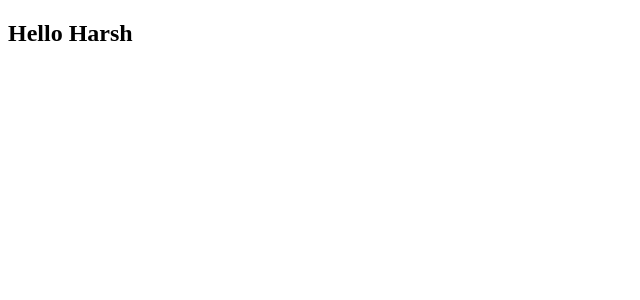
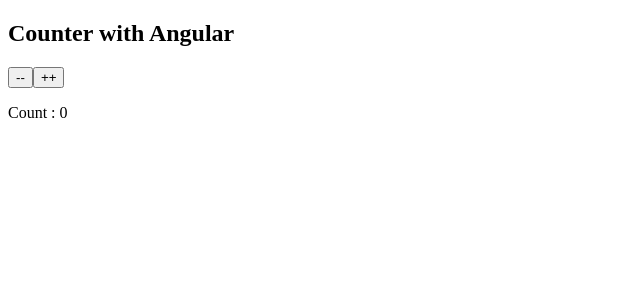
Before and after one commit to guptaharsh686/Learn-Angular, an Angular app in the folder angular-begining-learnings/: page / in a window 1280 px wide. Shown: the top 300 px of the page, without its empty margins (0-640 px from the left). Built offline with nearby package versions, Linux system fonts and the light colour scheme.

Commit message:
made counter

```diff
--- a/angular-begining-learnings/src/app/app.component.html
+++ b/angular-begining-learnings/src/app/app.component.html
@@ -1 +1,8 @@
-<h2>Hello Harsh</h2>
+<h2>Counter with Angular</h2>
+
+<button (click)="counter('minus')" >--</button>
+<button (click)="counter('plus')">++</button>
+
+<p>
+  Count : {{count}}
+</p>
--- a/angular-begining-learnings/src/app/app.component.ts
+++ b/angular-begining-learnings/src/app/app.component.ts
@@ -7,4 +7,9 @@
 })
 export class AppComponent {
   title = 'angular-begining-learnings';
+  count=0;
+  counter(op : string)
+  {
+    op === 'plus' ? this.count++ : this.count--;
+  }
 }
```
